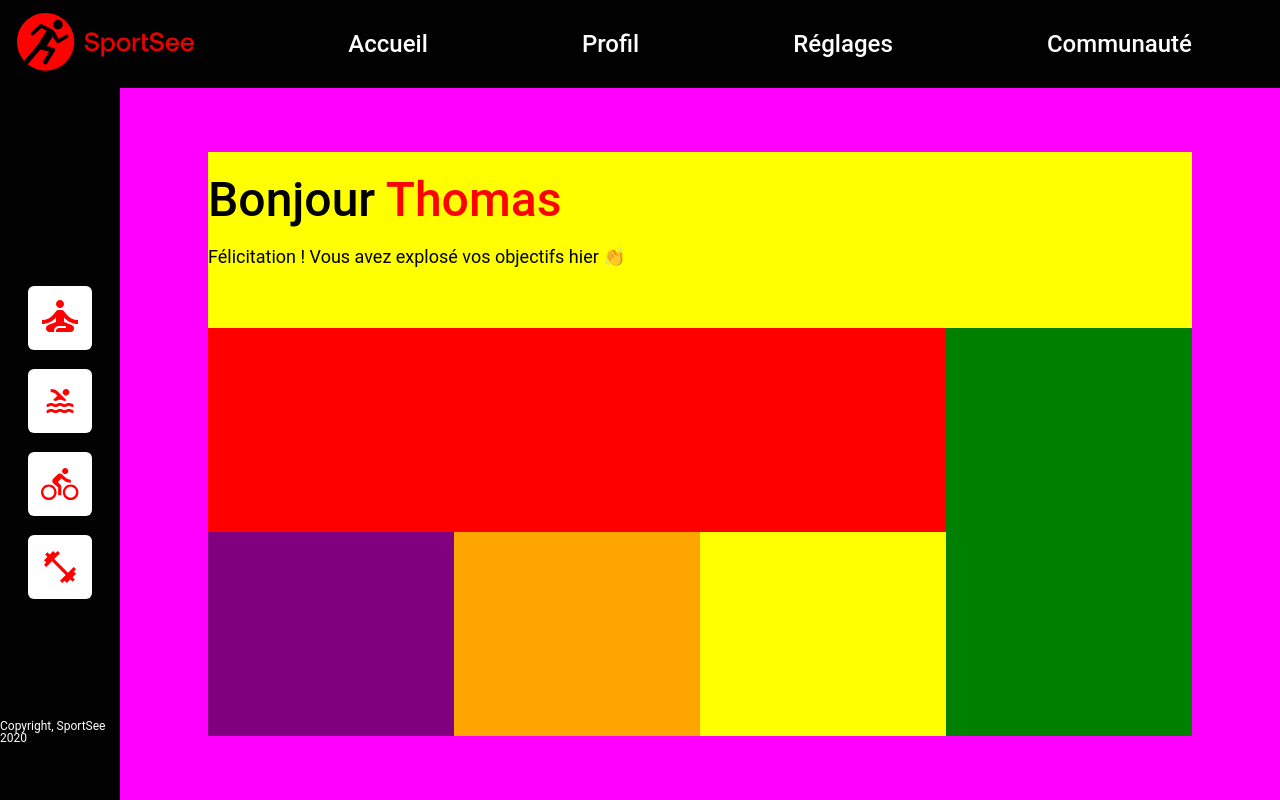
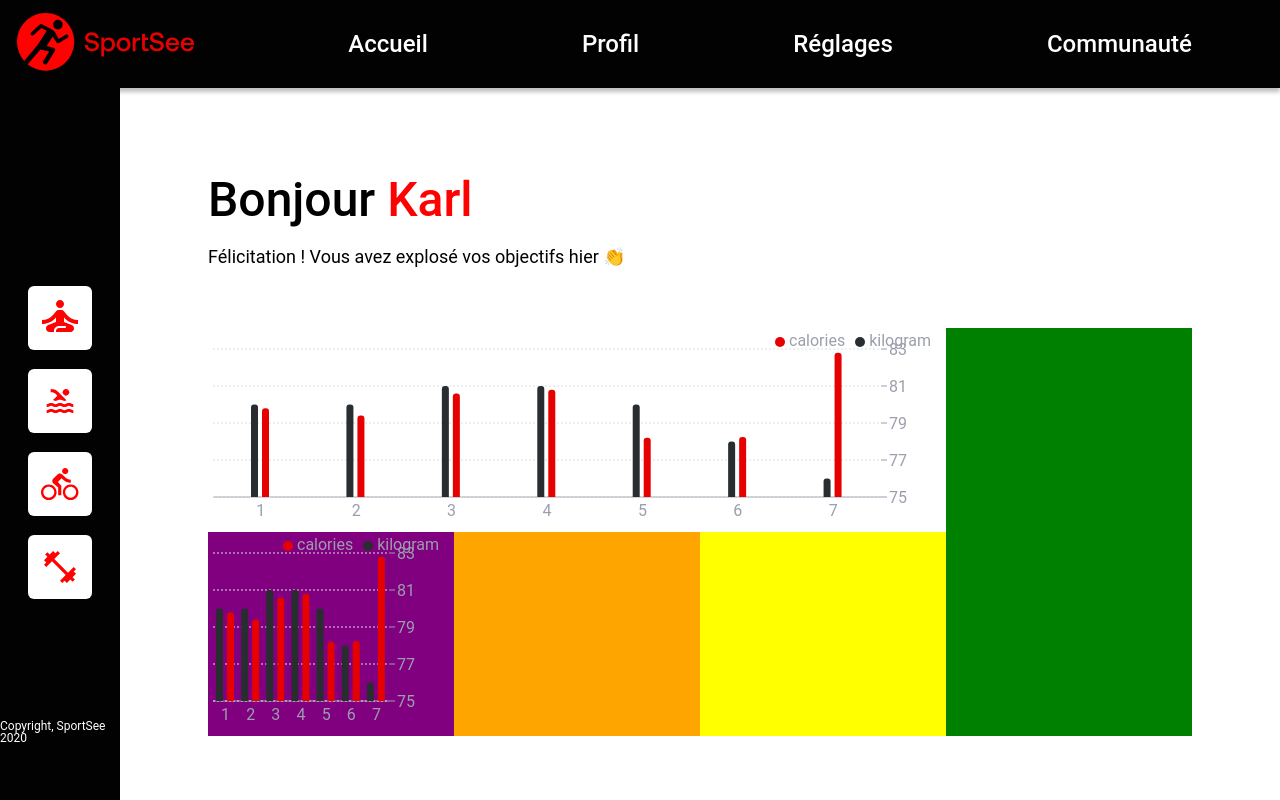
Before and after one commit to sedomu/oc_p12_sportsee, a React (Vite) app in the folder sportsee/: page / in a window 1280 px wide. Built offline with nearby package versions, Linux system fonts and the light colour scheme.

Commit message:
Add `recharts` library, implement reusable `DailyActivityGraph` component with dynamic sizing, update styles, and refine `App.tsx` layout integration.

```diff
--- a/sportsee/package.json
+++ b/sportsee/package.json
@@ -12,6 +12,7 @@
   "dependencies": {
     "react": "^19.1.0",
     "react-dom": "^19.1.0",
+    "recharts": "^3.1.0",
     "sass": "^1.89.2"
   },
   "devDependencies": {
--- a/sportsee/src/App.tsx
+++ b/sportsee/src/App.tsx
@@ -1,11 +1,15 @@
 import "./styles/main.css"
 import useFetch from './hooks/useFetch'
+import DailyActivityGraph from "./components/DailyActivityGraph.tsx";
+import {useRef} from "react";
 
 function App() {
 
 
-    const data = useFetch({userId: 18, mocked: true})
-    console.log(data)
+    const data = useFetch({userId: 12, mocked: true})
+
+    const dailyActivity = useRef(null);
+    const autre = useRef(null);
 
 
   return (
@@ -36,13 +40,17 @@ function App() {
             </div>
             <div className="content">
                 <div className="content__greetings">
-                    <p className="hello">Bonjour <span className="firstname">Thomas</span></p>
+                    <p className="hello">Bonjour <span className="firstname">{data && data.firstName}</span></p>
                     <p className="encouragement">Félicitation ! Vous avez explosé vos objectifs hier 👏</p>
                 </div>
                 <div className="content__graphs">
-                    <div className="content__graphs--dailyActivity"></div>
+                    <div ref={dailyActivity} className="content__graphs--dailyActivity">
+                        {data && dailyActivity && <DailyActivityGraph data={data.lastSessions} width={dailyActivity.current.offsetWidth} height={dailyActivity.current.offsetHeight}/>}
+                    </div>
                     <div className="content__graphs--stats"></div>
-                    <div className="content__graphs--averageSessions"></div>
+                    <div ref={autre} className="content__graphs--averageSessions">
+                        {data && autre && <DailyActivityGraph data={data.lastSessions} width={autre.current.offsetWidth} height={autre.current.offsetHeight}/>}
+                    </div>
                     <div className="content__graphs--categories"></div>
                     <div className="content__graphs--score"></div>
                 </div>
--- /dev/null
+++ b/sportsee/src/components/DailyActivityGraph.tsx
@@ -0,0 +1,28 @@
+import {Bar, BarChart, CartesianGrid, Legend, XAxis, YAxis} from "recharts";
+import { colours } from "./colours";
+
+export default function DailyActivityGraph({data, width, height}) {
+
+    for (let i = 0; i < data.length; i++) {
+        data[i].dataKey = i + 1;
+    }
+
+    console.log(data)
+    console.log(width)
+    console.log(height)
+
+    const MyChart = () => (
+        <BarChart width={width} height={height} data={data}>
+            <XAxis dataKey="dataKey" tickLine={false} stroke={colours.greyText}/>
+            <YAxis yAxisId="right" stroke={colours.greyText} orientation="right" dataKey="kilogram" domain={["dataMin - 1", "dataMax + 2"]} allowDecimals={false} tickLine={true} axisLine={false} interval={0}/>
+            <CartesianGrid horizontal={true} vertical={false} stroke={colours.greyGrid} strokeDasharray="2 2" strokeWidth={"1px"} syncWithTicks={true}/>
+            <Bar dataKey="kilogram" fill={colours.black} barSize={7} radius={[3, 3, 0, 0]} yAxisId="right"/>
+            <Bar dataKey="calories" fill={colours.orange} barSize={7} radius={[3, 3, 0, 0]}/>
+            <Legend align="right" verticalAlign="top" iconSize={10} iconType="circle" formatter={(value) => <span style={{ color: colours.greyText}}>{value}</span>} />
+        </BarChart>
+    );
+
+    return <>
+        {MyChart()}
+    </>
+}
--- /dev/null
+++ b/sportsee/src/components/colours.ts
@@ -0,0 +1,7 @@
+export const colours = {
+    black: "#282D30",
+    orange: "#E60000",
+    greyGrid: "#DEDEDE",
+    greyLabel: "#74798C",
+    greyText: "#9B9EAC"
+}
--- a/sportsee/src/scss/layout/_base_layout.scss
+++ b/sportsee/src/scss/layout/_base_layout.scss
@@ -73,8 +73,6 @@ main {
   }
 
   .content{
-    background-color: magenta;
-
     flex: 1;
     padding: 64px 88px;
 
@@ -82,8 +80,6 @@ main {
     flex-direction: column;
 
     &__greetings {
-      background-color: yellow;
-
       height: 176px;
 
       & > .hello {
@@ -102,15 +98,13 @@ main {
     }
 
     &__graphs {
-      background-color: blue;
-
       flex: 1;
 
       display: grid;
       grid-template-columns: repeat(12, 1fr);
 
       &--dailyActivity {
-        background-color: red;
+        //background-color: magenta;
         grid-column: 1 / 10;
         grid-row: 1 / 2;
       }
--- a/sportsee/src/scss/main.scss
+++ b/sportsee/src/scss/main.scss
@@ -3,3 +3,5 @@
 @import "utils/colours";
 
 @import "layout/base_layout";
+
+@import "components/graphs";
--- a/sportsee/src/styles/main.css
+++ b/sportsee/src/styles/main.css
@@ -113,14 +113,12 @@ main .leftbar__copyright {
   writing-mode: sideways-lr;
 }
 main .content {
-  background-color: magenta;
   flex: 1;
   padding: 64px 88px;
   display: flex;
   flex-direction: column;
 }
 main .content__greetings {
-  background-color: yellow;
   height: 176px;
 }
 main .content__greetings > .hello {
@@ -135,13 +133,11 @@ main .content__greetings > .encouragement {
   font-size: 1.125rem;
 }
 main .content__graphs {
-  background-color: blue;
   flex: 1;
   display: grid;
   grid-template-columns: repeat(12, 1fr);
 }
 main .content__graphs--dailyActivity {
-  background-color: red;
   grid-column: 1/10;
   grid-row: 1/2;
 }
```
Also changed, not shown: sportsee/src/scss/components/_graphs.scss (added), 2 other files (tests, documents, lock files or other folders).
